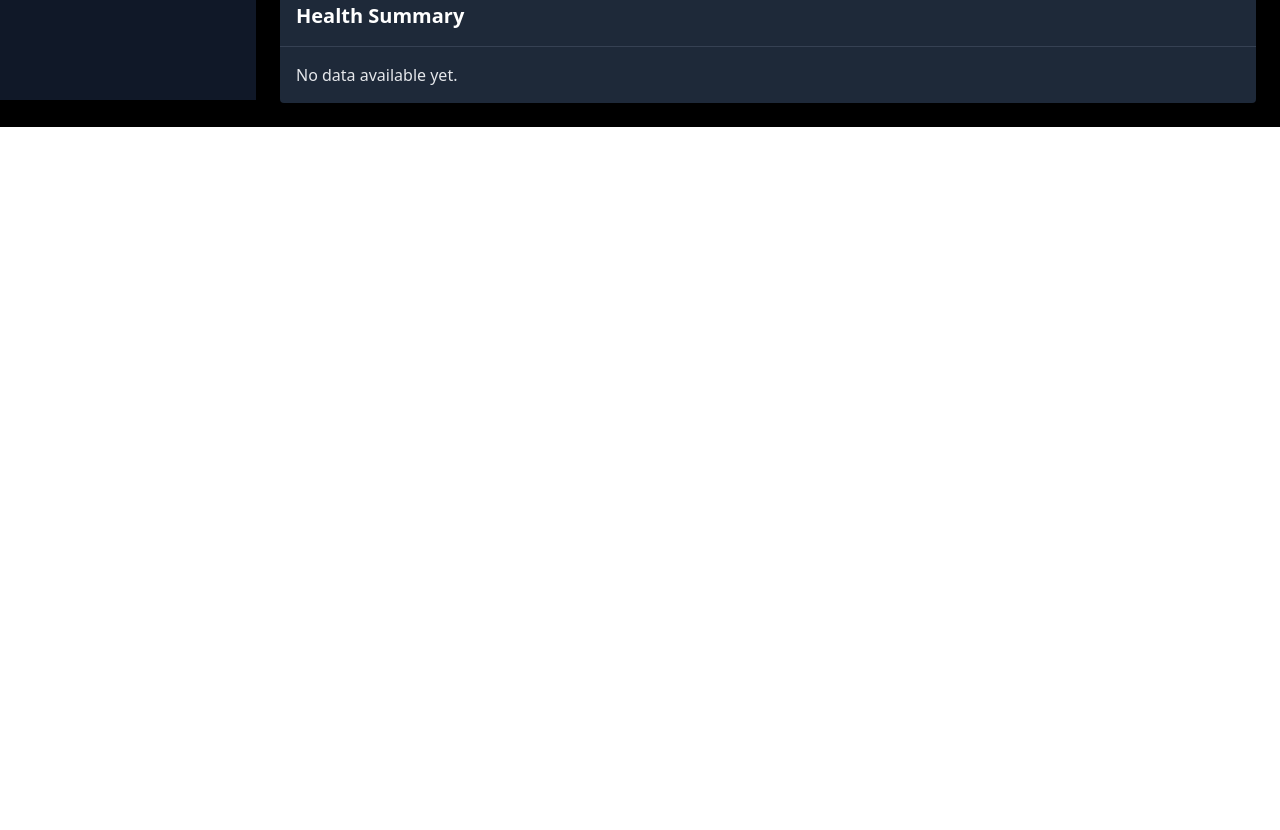
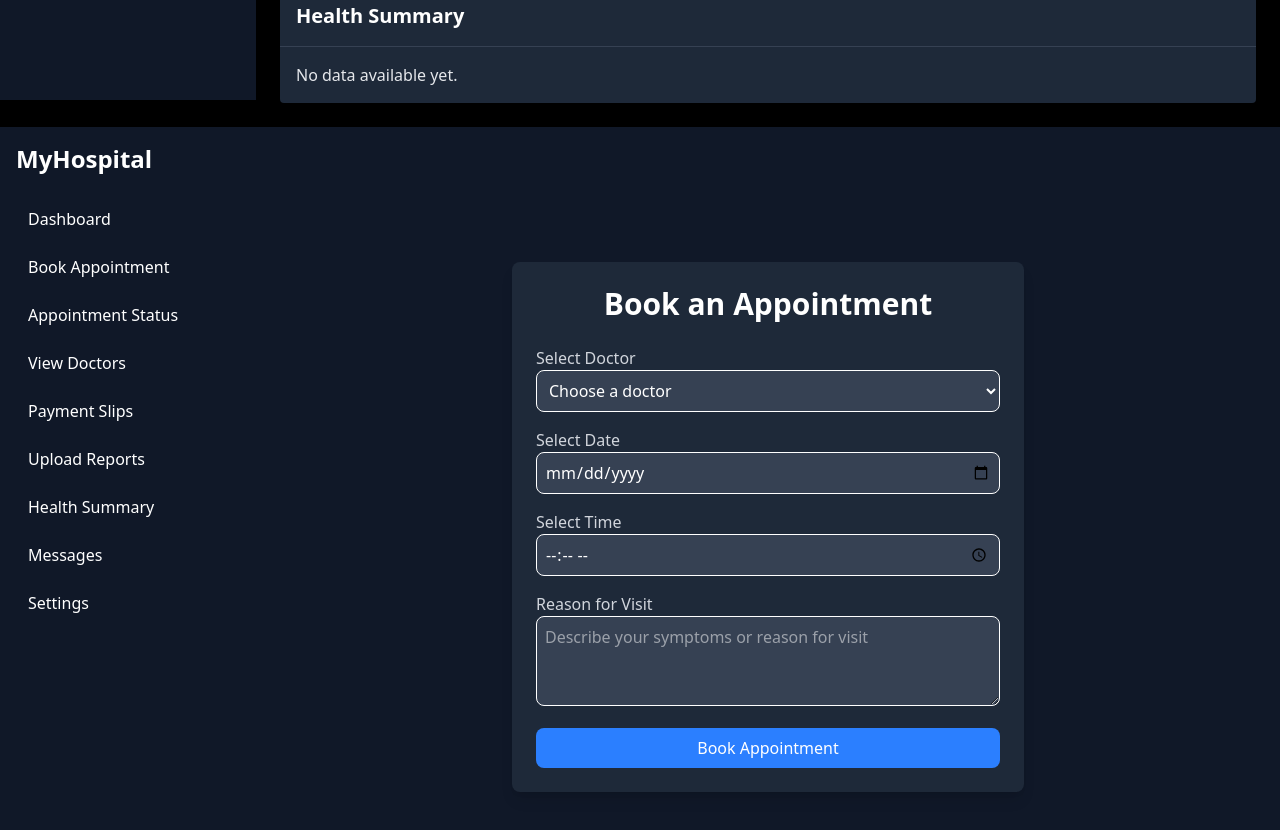
Before and after one commit to Ashu-tosh1/New-project-3, a React (Vite) app: page / in a window 1280 px wide. Shown: the part 700-1530 px from the top of the page. Before the commit the page ends 827 px from the top, so only its background shows below. Built offline with nearby package versions, Linux system fonts and the light colour scheme.

Commit message:
Appointment page

```diff
--- a/src/App.tsx
+++ b/src/App.tsx
@@ -3,6 +3,7 @@ import './App.css'
 // import DashBoard from './Doctor/DashBoard'
 import PatientDashboardPage from './Patient/DashBoard'
 import { BrowserRouter } from 'react-router-dom'
+import BookAppointment from './Patient/Appointment'
 function App() {
 
 
@@ -11,6 +12,8 @@ function App() {
      <div>
       {/* <DashBoard/>       */}
       <PatientDashboardPage/>
+      <BookAppointment/>
+
    </div>
     </BrowserRouter>
 
--- /dev/null
+++ b/src/Patient/Appointment.tsx
@@ -0,0 +1,99 @@
+import React, { useState } from "react";
+import PatientSidebar from "./SideBar";
+// import PatientSidebar from "./PatientSidebar";
+
+
+const BookAppointment: React.FC = () => {
+  const [appointment, setAppointment] = useState({
+    doctor: "",
+    date: "",
+    time: "",
+    reason: "",
+  });
+
+  const doctors = ["Dr. John Doe", "Dr. Jane Smith", "Dr. Alice Brown"];
+
+  const handleChange = (e: React.ChangeEvent<HTMLInputElement | HTMLSelectElement | HTMLTextAreaElement>) => {
+    setAppointment({ ...appointment, [e.target.name]: e.target.value });
+  };
+
+  const handleSubmit = (e: React.FormEvent) => {
+    e.preventDefault();
+    console.log("Appointment Booked:", appointment);
+    alert("Appointment booked successfully!");
+  };
+
+  return (
+    <div className="flex h-screen bg-gray-900 text-white">
+      <PatientSidebar />
+      <div className="flex-1 flex justify-center items-center">
+        <div className="w-full max-w-lg bg-gray-800 p-6 rounded-lg shadow-lg">
+          <h2 className="text-3xl font-bold mb-6 text-center">Book an Appointment</h2>
+          <form onSubmit={handleSubmit} className="space-y-4">
+            <div>
+              <label className="block text-gray-300">Select Doctor</label>
+              <select
+                name="doctor"
+                value={appointment.doctor}
+                onChange={handleChange}
+                className="w-full p-2 border rounded-lg bg-gray-700 text-white"
+                required
+              >
+                <option value="">Choose a doctor</option>
+                {doctors.map((doc, index) => (
+                  <option key={index} value={doc}>{doc}</option>
+                ))}
+              </select>
+            </div>
+
+            <div>
+              <label className="block text-gray-300">Select Date</label>
+              <input
+                type="date"
+                name="date"
+                value={appointment.date}
+                onChange={handleChange}
+                className="w-full p-2 border rounded-lg bg-gray-700 text-white"
+                required
+              />
+            </div>
+
+            <div>
+              <label className="block text-gray-300">Select Time</label>
+              <input
+                type="time"
+                name="time"
+                value={appointment.time}
+                onChange={handleChange}
+                className="w-full p-2 border rounded-lg bg-gray-700 text-white"
+                required
+              />
+            </div>
+
+            <div>
+              <label className="block text-gray-300">Reason for Visit</label>
+              <textarea
+                name="reason"
+                value={appointment.reason}
+                onChange={handleChange}
+                className="w-full p-2 border rounded-lg bg-gray-700 text-white"
+                rows={3}
+                placeholder="Describe your symptoms or reason for visit"
+                required
+              ></textarea>
+            </div>
+
+            <button
+              type="submit"
+              className="w-full bg-blue-500 text-white py-2 px-4 rounded-lg hover:bg-blue-600"
+            >
+              Book Appointment
+            </button>
+          </form>
+        </div>
+      </div>
+    </div>
+  );
+};
+
+export default BookAppointment;
```
